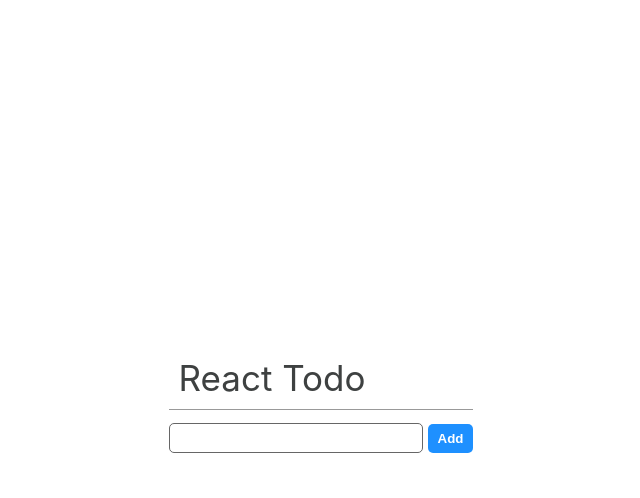
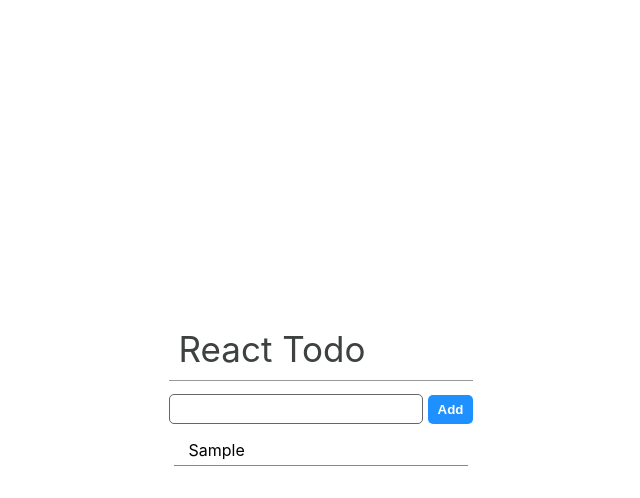
Before and after one commit to medetbr/React-Todo, a React (Create React App) app: page / in a window 1280 px wide. Both pictures are taken after typing "Sample" into the empty fields and a click on the button "Add". Shown: the top 498 px of the page, without its empty margins (319-959 px from the left). Built offline with nearby package versions, Linux system fonts and the light colour scheme.

Commit message:
Show added todos

```diff
--- a/src/App.js
+++ b/src/App.js
@@ -1,6 +1,7 @@
 import TodoForm from "./components/TodoForm";
 import "./components/todo.css"
 import React,{ useState } from "react";
+import TodoList from "./components/TodoList";
 
 function App() {
 
@@ -11,7 +12,8 @@ function App() {
   return (
     <div className="App">
       <p className="appTitle">React Todo</p>
-     <TodoForm addTodo={addTodo} />
+      <TodoForm addTodo={addTodo} />
+      <TodoList todos={todos}/>
     </div>
   );
 }
--- a/src/components/Todo.js
+++ b/src/components/Todo.js
@@ -1,10 +1,8 @@
 import React from "react";
 
-const Todo = () => {
+const Todo = ({todo}) => {
     return (
-        <div>
-
-        </div>
+        <li className="taskListItem">{todo.task}</li>
     )
 }
 export default Todo
--- a/src/components/TodoList.js
+++ b/src/components/TodoList.js
@@ -1,10 +1,11 @@
 import React from "react";
+import Todo from "./Todo";
 
-const TodoList = () => {
+const TodoList = ({todos}) => {
     return (
-        <div>
-
-        </div>
+        <ul className="taskList">
+           {todos.map(todo=> <Todo todo={todo} key={todo.id} />)}
+        </ul>
     )
 }
 export default TodoList
--- a/src/components/todo.css
+++ b/src/components/todo.css
@@ -29,3 +29,13 @@
     border-radius: 5px;
     margin-left: 5px;
 }
+.taskListItem{
+    list-style: none;
+    margin: 10px 5px ;
+    padding-left: 15px;
+    padding-bottom: 5px;
+    border-bottom: 1px solid #888;
+}
+ul{
+    padding: 0;
+}
```
